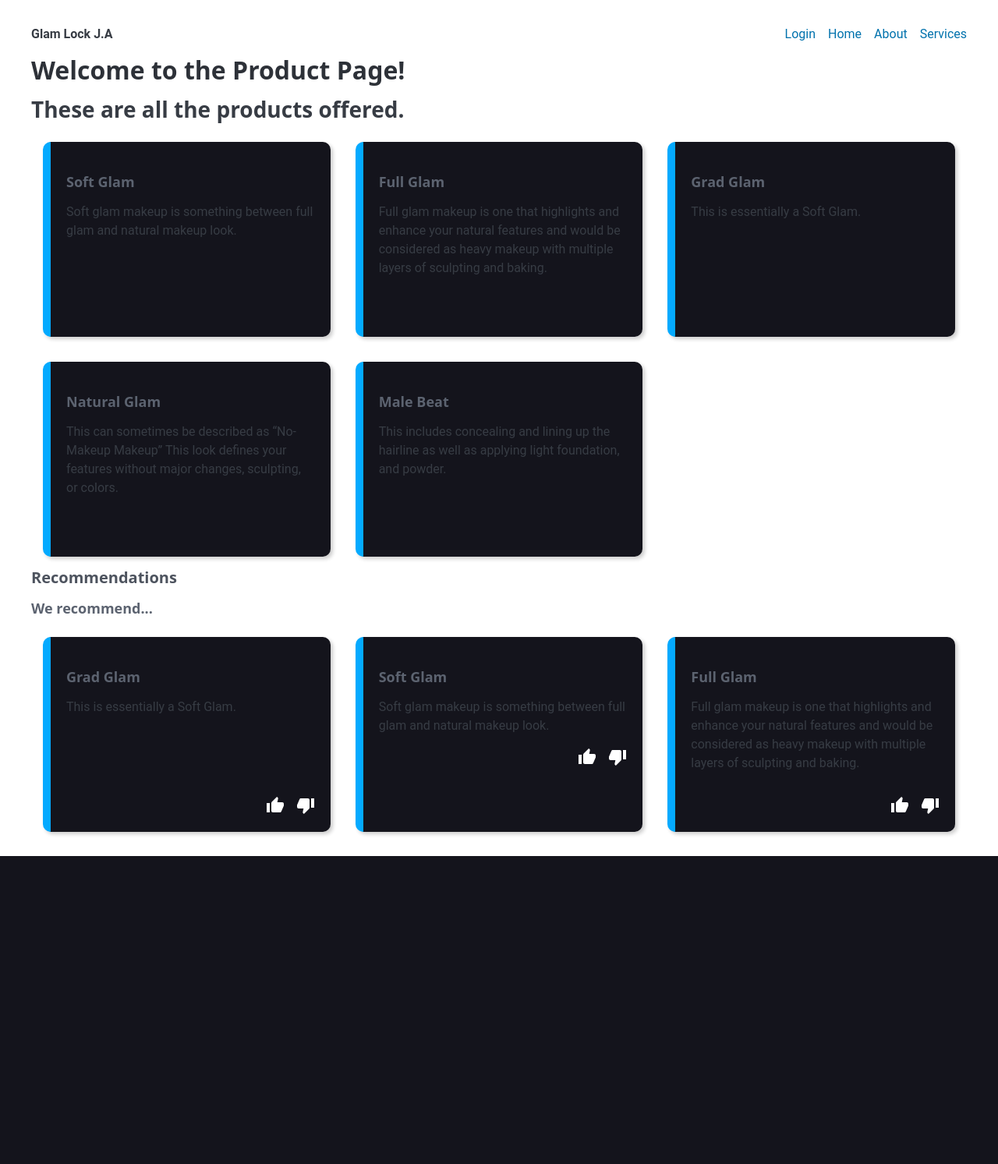
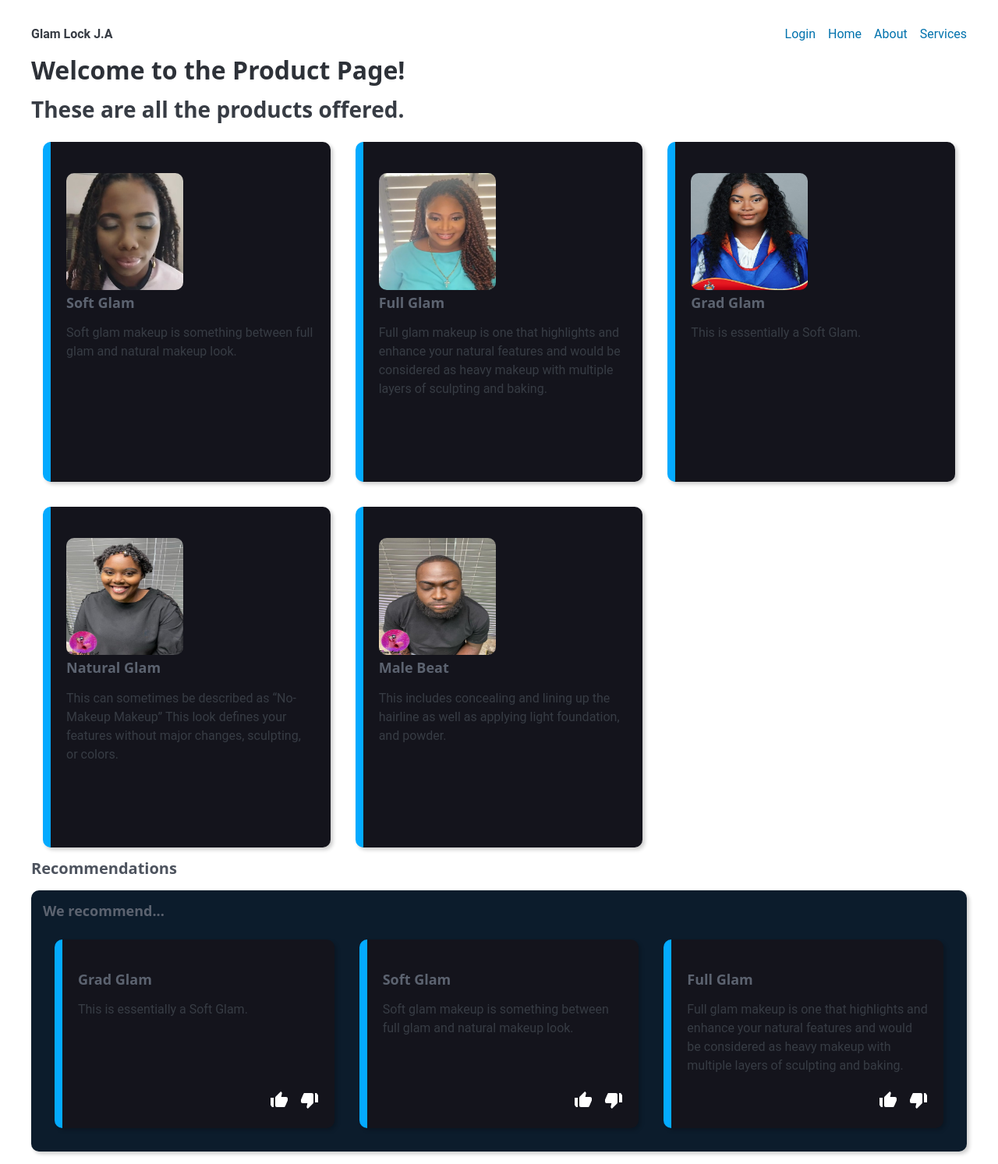
Before and after one commit to rylimitless/group4-2140, a Flask app: template templates/product.html in a window 1280 px wide. Shown: the whole page at 78% size. Before the commit the page ends 1098 px from the top, so only its background shows below. Run offline with Flask 3, Linux system fonts and the light colour scheme; the template is opened without the code that fills it, so the values that code supplies are empty; some libraries are stand-ins or nearby versions.

Commit message:
Finished all the frontend for the product page and product recommendations

```diff
--- a/product_style/p_style.css
+++ b/product_style/p_style.css
@@ -1,6 +1,7 @@
 :root{
     --product: #04aaff;
     --p_bg: #14141c;
+    --pr_bg: #0c1c2c;
 }
 
 *{
@@ -19,7 +20,7 @@ body{
     margin: 5px;
     display: grid;
     grid-template-columns: repeat(3, 1fr);
-    grid-auto-rows: 250px;
+    grid-auto-rows: auto;
     gap: 2rem;
     grid-row: 1/3;
 }
@@ -62,3 +63,18 @@ body{
     height: 1.5rem;
     width: 1.5rem;
 }
+
+.recommendations_box{
+    background-color: var(--pr_bg);
+    padding: 15px;
+    border-radius: 10px;
+    box-shadow: 3px 3px 5px rgb(0 0 0 / 0.2);
+}
+
+img{
+    height: 150px;
+    width: 150px;
+    border: white;
+    border-radius: 10px;
+    margin-bottom: 5px;
+}
--- a/templates/product.html
+++ b/templates/product.html
@@ -31,6 +31,7 @@
 
         <div class="product" id="p_1">
             <div class="product-content">
+                <img src="/images/softglam.jpeg" alt="">
               <div class="product_title">
                 <h5>Soft Glam</h5>
               </div>
@@ -44,6 +45,7 @@
 
           <div class="product" id="p_2">
             <div class="product-content">
+                <img src="/images/fullglam.jpeg" alt="">
               <div class="product_title">
                 <h5>Full Glam</h5>
               </div>
@@ -57,6 +59,7 @@
 
           <div class="product" id="p_3">
             <div class="product-content">
+                <img src="/images/gradglam.jpeg" alt="">
               <div class="product_title">
                 <h5>Grad Glam</h5>
               </div>
@@ -70,6 +73,7 @@
 
           <div class="product" id="p_4">
             <div class="product-content">
+                <img src="/images/naturalglam.jpeg" alt="">
               <div class="product_title">
                 <h5>Natural Glam</h5>
               </div>
@@ -82,6 +86,7 @@
 
           <div class="product" id="p_5">
             <div class="product-content">
+                <img src="/images/malebeat.jpeg" alt="">
               <div class="product_title">
                 <h5>Male Beat</h5>
               </div>
@@ -130,11 +135,11 @@
                           </p>
                         </div>
                       </div>
-                    <div class="icons">
-                        <img class="product_icon" src="/icons/thumb-up.svg">
-                        <img class="product_icon" src="/icons/thumb-down.svg">
-                    </div>
               </div>
+              <div class="icons">
+                <img class="product_icon" src="/icons/thumb-up.svg">
+                <img class="product_icon" src="/icons/thumb-down.svg">
+            </div>
 
         </div>
 
```
Also changed, not shown: images/fullglam.jpeg (added), images/gradglam.jpeg (added), images/malebeat.jpeg (added), images/naturalglam.jpeg (added), images/softglam.jpeg (added).
